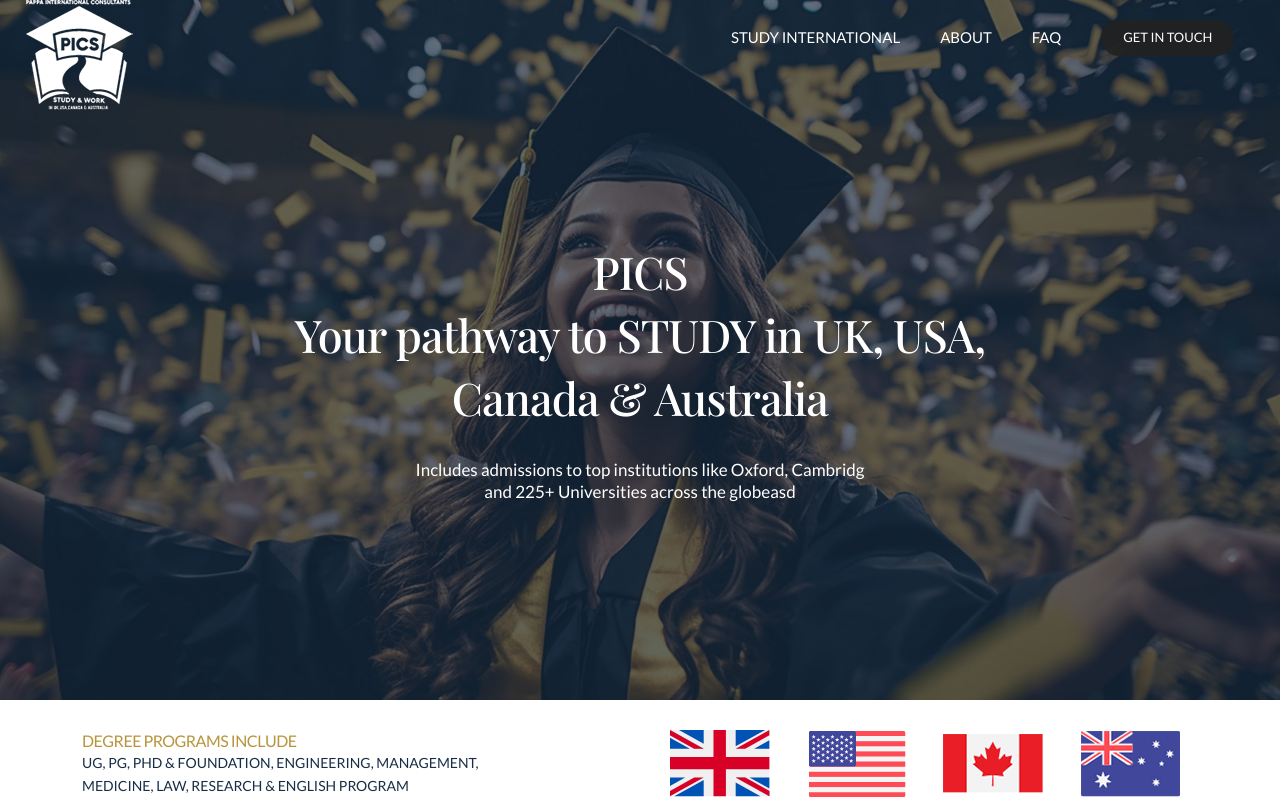
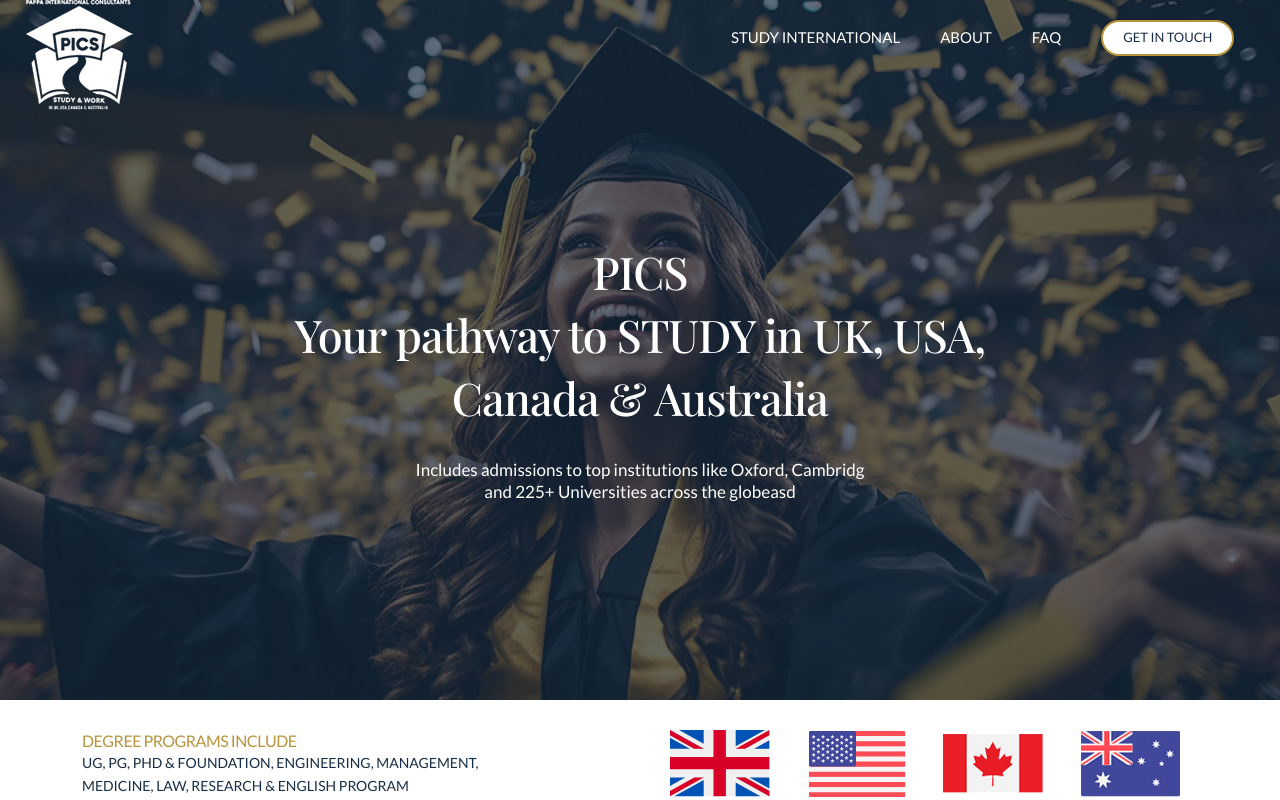
Before and after one commit to Ajithpkm/picsconsulting, a React (Create React App) app: page / in a window 1280 px wide. Shown: the top 800 px of the page. Built offline with nearby package versions, Linux system fonts and the light colour scheme; a web font is replaced by a local one.

Commit message:
ui change

```diff
--- a/src/component/Dashboard.js
+++ b/src/component/Dashboard.js
@@ -42,7 +42,7 @@ const Dashboard = () => {
                                     <li className="active"><a href="index">study international</a></li>
                                     <li><a href="about">About</a></li>
                                     <li><a href="careers">FAQ</a></li>
-                                    <li><a href="#"><span className="btn btn-mod btn-red btn-circle btn-medium">Get in Touch</span></a></li>
+                                    <li><a href="#"><span className="btn btn-mod btn-w btn-circle btn-medium">Get in Touch</span></a></li>
                                 </ul>
                             </div>
                         </div>
```
